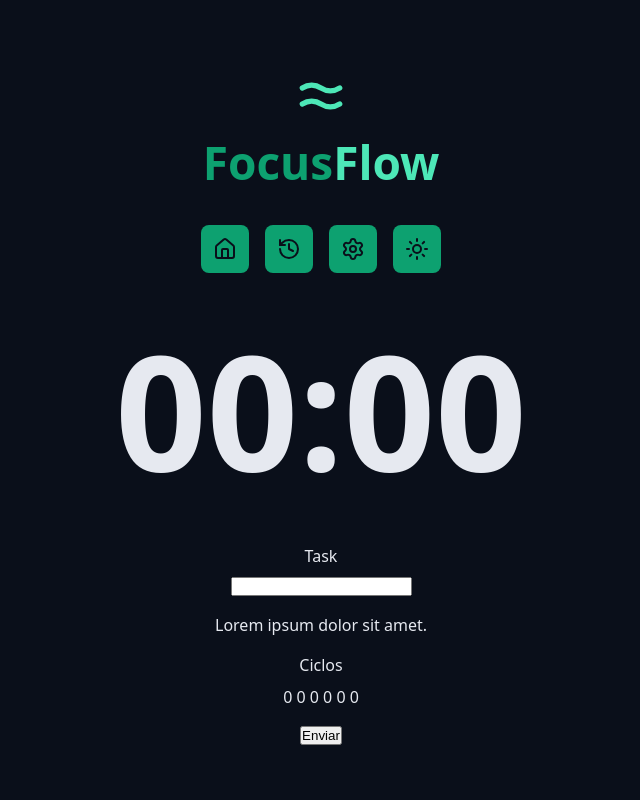
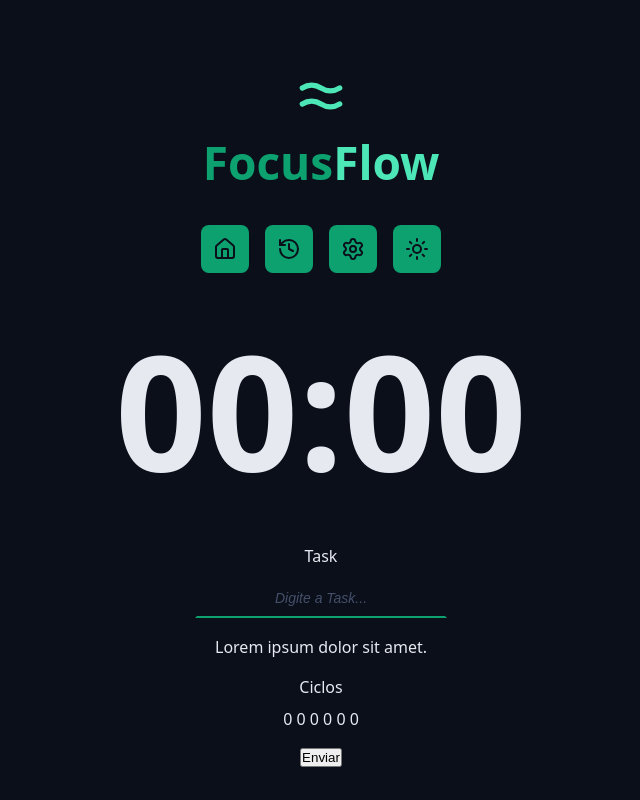
Before and after one commit to Lourenco-Braga/focus-flow, a React (Vite) app: page / in a window 1280 px wide. Shown: the whole page, without its empty margins (319-959 px from the left). Built offline with nearby package versions, Linux system fonts and the light colour scheme.

Commit message:
creating Input component css

```diff
--- a/src/App.tsx
+++ b/src/App.tsx
@@ -5,7 +5,6 @@
 import { Menu } from "./components/Menu";
 import { Countdown } from "./components/Countdown";
 import { DefaultInput } from "./components/DefaultInput";
-
 
 export function App() {
   return (
@@ -23,7 +22,7 @@
       <Container>
         <form className="form" action="">
           <div className="formRow">
-            <DefaultInput id="menuInput" type="text" />
+            <DefaultInput labelText="Task" id="menuInput" type="text" placeholder="Digite a Task..." />
           </div>
 
           <div className="formRow">
--- a/src/components/DefaultInput/index.tsx
+++ b/src/components/DefaultInput/index.tsx
@@ -1,12 +1,15 @@
+import styles from "./styles.module.css";
+
 type DefaultInputProps = {
     id: string;
+    labelText: string;
 } & React.ComponentProps<"input">;
 
-export function DefaultInput({ id, type }: DefaultInputProps) {
+export function DefaultInput({ id, labelText, type, ...rest }: DefaultInputProps) {
     return (
         <>
-            <label htmlFor={id}>Task</label>
-            <input id={id} type={type} />
+            <label htmlFor={id}>{labelText}</label>
+            <input className={styles.input} id={id} type={type}{...rest} />
         </>
     )
 }
--- a/src/components/DefaultInput/styles.module.css
+++ b/src/components/DefaultInput/styles.module.css
@@ -1,6 +1,22 @@
-.container {
-    font-size: clamp(8rem, 25vw, 16rem);
-    font-weight: bold;
+.input {
+    background: transparent;
     text-align: center;
-    line-height: 1.3;
+    font-size: 1.8rem;
+    padding: 0.8rem;
+    color: var(--text-default);
+    outline: none;
+    border: 0.2rem solid transparent;
+    border-bottom: 0.2rem solid var(--primary);
+    transition: all 0.1s ease-in-out ;
 }
+
+.input:focus {
+    border-radius: 0.8rem;
+    border: 0.2rem solid var(--primary);
+}
+
+.input::placeholder {
+    color: var(--gray-500);
+    font-size: 1.4rem;
+    font-style: italic;
+}
```
